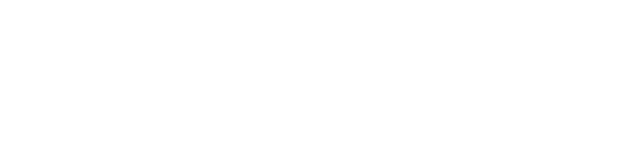
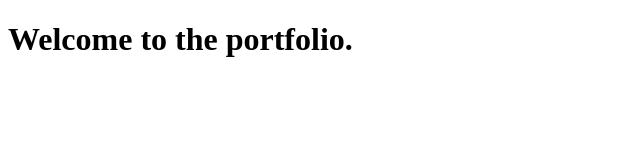
Before and after one commit to SpencerCox21/SpencerCox21.github.io, a plain HTML site: page index.html in a window 1280 px wide. Shown: the whole page, without its empty margins (0-640 px from the left). Drawn offline with Linux system fonts and the light colour scheme.

Commit message:
Added a simple message.

```diff
--- a/index.html
+++ b/index.html
@@ -6,6 +6,7 @@
     <title>Document</title>
 </head>
 <body>
+<h1>Welcome to the portfolio.</h1>
 
 </body>
 </html>
```
